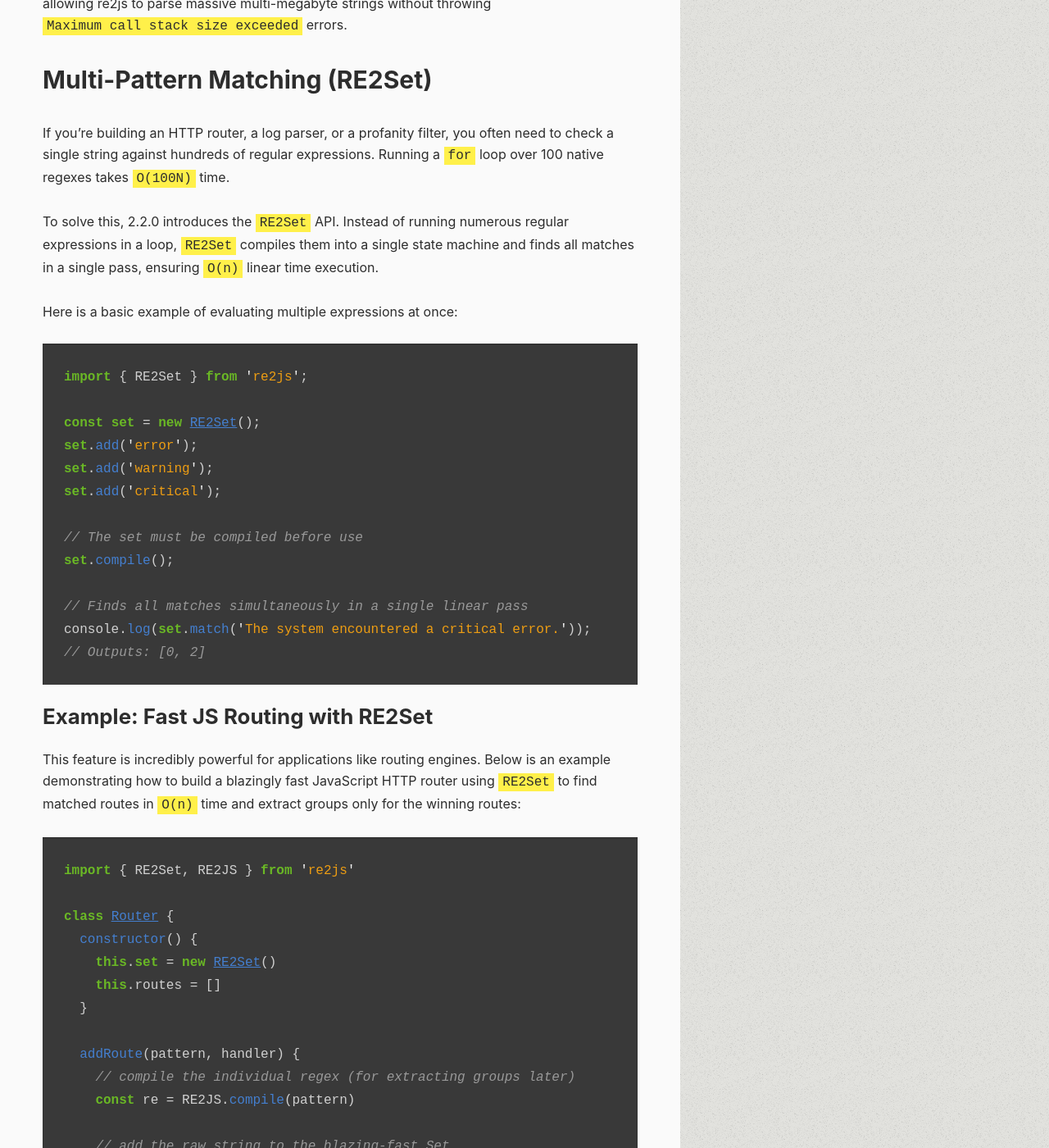
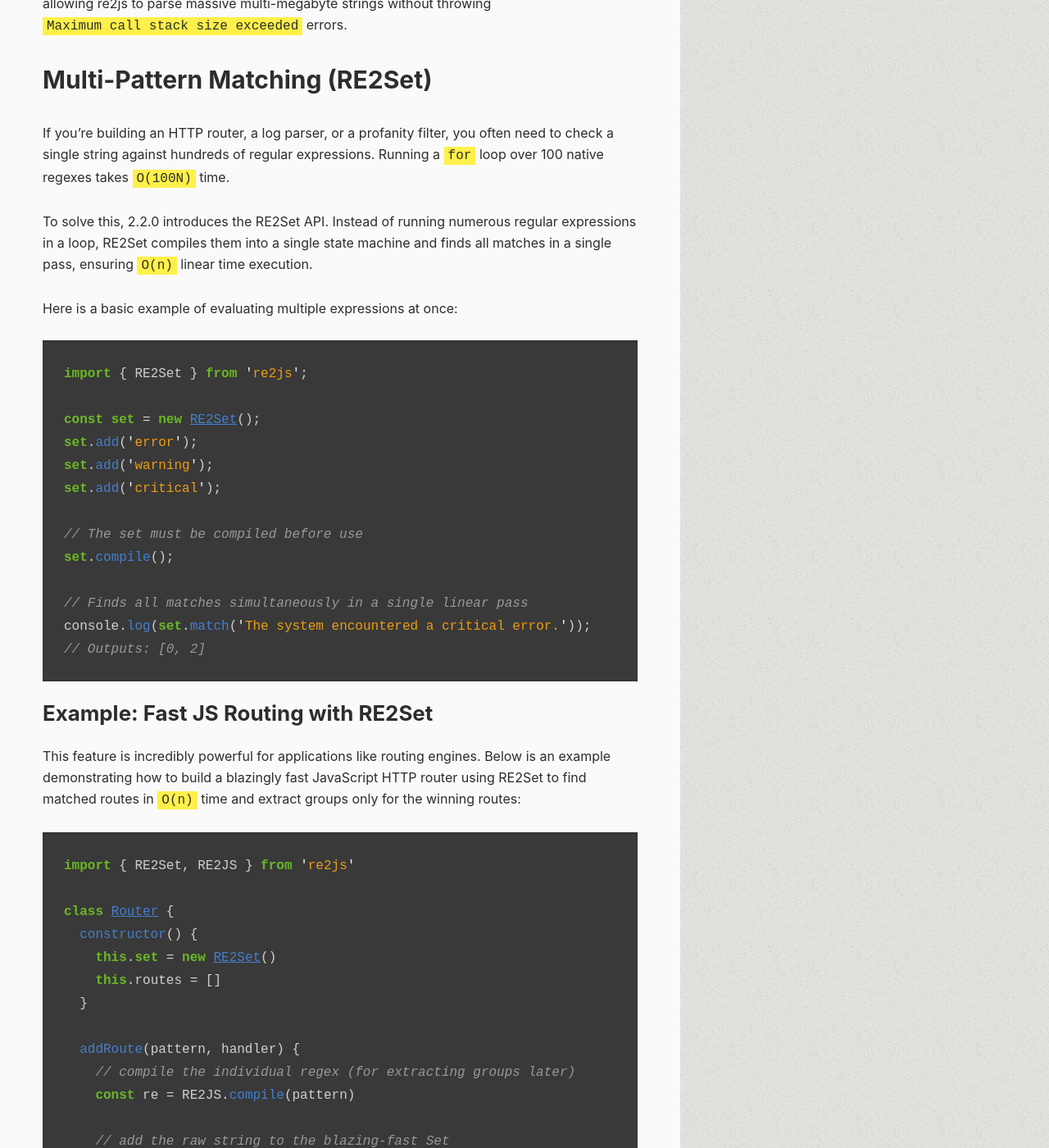
Before and after one commit to le0pard/le0pard.github.io, a Jekyll site: the page built from _posts/re2js/2026-04-14-re2js-v2.md, in a window 1280 px wide and 1400 px high, scrolled down 1137 px. Shown: the whole window at 82% size. Built offline with Jekyll 4.4.1, drawn with Linux system fonts in a browser that asks for light colours; comment, search, counter and statistics services are not loaded; some of the changed text lies outside the part shown.

Commit message:
re2js article

````diff
--- a/_posts/re2js/2026-04-14-re2js-v2.md
+++ b/_posts/re2js/2026-04-14-re2js-v2.md
@@ -35,7 +35,7 @@
 
 If you're building an HTTP router, a log parser, or a profanity filter, you often need to check a single string against hundreds of regular expressions. Running a `for` loop over 100 native regexes takes `O(100N)` time.
 
-To solve this, 2.2.0 introduces the `RE2Set` API. Instead of running numerous regular expressions in a loop, `RE2Set` compiles them into a single state machine and finds all matches in a single pass, ensuring `O(n)` linear time execution.
+To solve this, 2.2.0 introduces the RE2Set API. Instead of running numerous regular expressions in a loop, RE2Set compiles them into a single state machine and finds all matches in a single pass, ensuring `O(n)` linear time execution.
 
 Here is a basic example of evaluating multiple expressions at once:
 
@@ -57,7 +57,7 @@
 
 ### Example: Fast JS Routing with RE2Set
 
-This feature is incredibly powerful for applications like routing engines. Below is an example demonstrating how to build a blazingly fast JavaScript HTTP router using `RE2Set` to find matched routes in `O(n)` time and extract groups only for the winning routes:
+This feature is incredibly powerful for applications like routing engines. Below is an example demonstrating how to build a blazingly fast JavaScript HTTP router using RE2Set to find matched routes in `O(n)` time and extract groups only for the winning routes:
 
 ```js
 import { RE2Set, RE2JS } from 're2js'
@@ -148,7 +148,7 @@
 
 ## Conclusion
 
-With the release of `re2js 2.2.0`, you no longer have to choose between execution safety and bundle size in your JavaScript applications. By bringing a pure JS execution architecture, linear-time lookbehinds, and the powerful `RE2Set` API, I believe this library provides a robust solution for environments where native bindings simply aren't an option.
+With the release of `re2js 2.2.0`, you no longer have to choose between execution safety and bundle size in your JavaScript applications. By bringing a pure JS execution architecture, linear-time lookbehinds, and the powerful RE2Set API, I believe this library provides a robust solution for environments where native bindings simply aren't an option.
 
 If you want to dive deeper or start using it in your projects, you can find the source code and documentation on the [re2js GitHub repository](https://github.com/le0pard/re2js) or test your patterns safely in the [RE2JS Playground](https://re2js.leopard.in.ua/).
 
````
